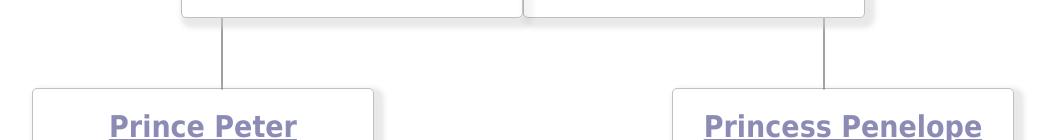
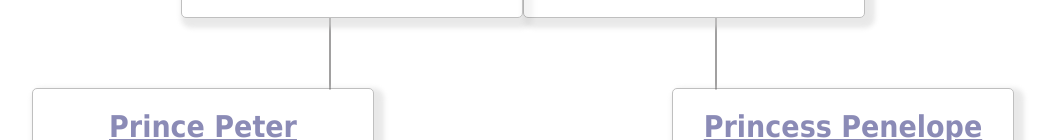
Before and after one commit to jebzley/web-funds-2-seb, a plain HTML site: page index.html in a window 1280 px wide. Shown: the part 632-772 px from the top of the page, without its empty margins (117-1172 px from the left). Drawn offline with Linux system fonts and the light colour scheme.

Commit message:
fixed spacing as per AJs solution

```diff
--- a/styles.css
+++ b/styles.css
@@ -57,7 +57,7 @@ header h1{
   height: 70px;
   width: 0px;
   border: 1px solid rgb(161, 160, 160);
-  margin: 0px 300px;
+  margin: 0px 15%;
 }
 #lines-1{ justify-content: center; }
 
```
